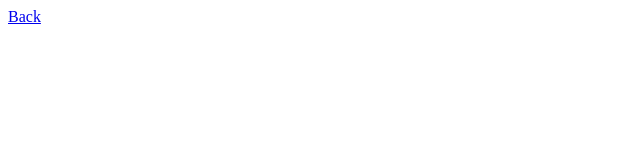
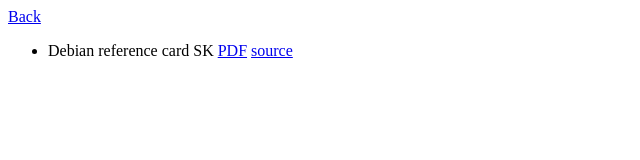
Before and after one commit to marekbozik/marekbozik.github.io, a plain HTML site: page linux.html in a window 1280 px wide. Shown: the whole page, without its empty margins (0-640 px from the left). Drawn offline with Linux system fonts and the light colour scheme.

Commit message:
linux update

```diff
--- a/linux.html
+++ b/linux.html
@@ -7,5 +7,10 @@
 </head>
 <body>
     <a href="index.html">Back</a>
+    <ul>
+        <li>
+            <p>Debian reference card SK <a href="refcard.sk.pdf">PDF</a> <a href="https://www.debian.org/doc/manuals/refcard/refcard.sk.pdf">source</a> </p>
+        </li>
+    </ul>
 </body>
 </html>
```
Also changed, not shown: 1 other file.
